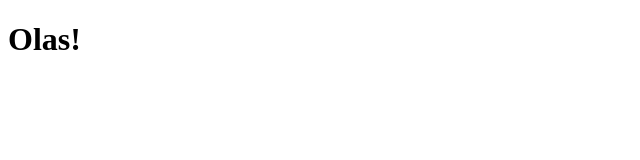
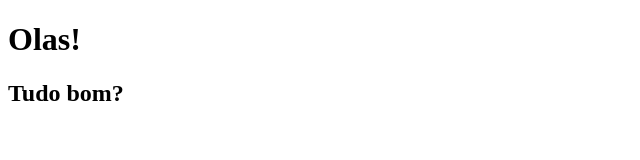
Before and after one commit to AdrianaJonas/robotica, a plain HTML site: page public_html/index.html in a window 1280 px wide. Shown: the whole page, without its empty margins (0-640 px from the left). Drawn offline with Linux system fonts and the light colour scheme.

Commit message:
Update index.html

```diff
--- a/public_html/index.html
+++ b/public_html/index.html
@@ -7,5 +7,6 @@
 </head>
 <body>
     <h1>Olas!</h1>
+    <h2>Tudo bom?</h2>
 </body>
 </html>
```
